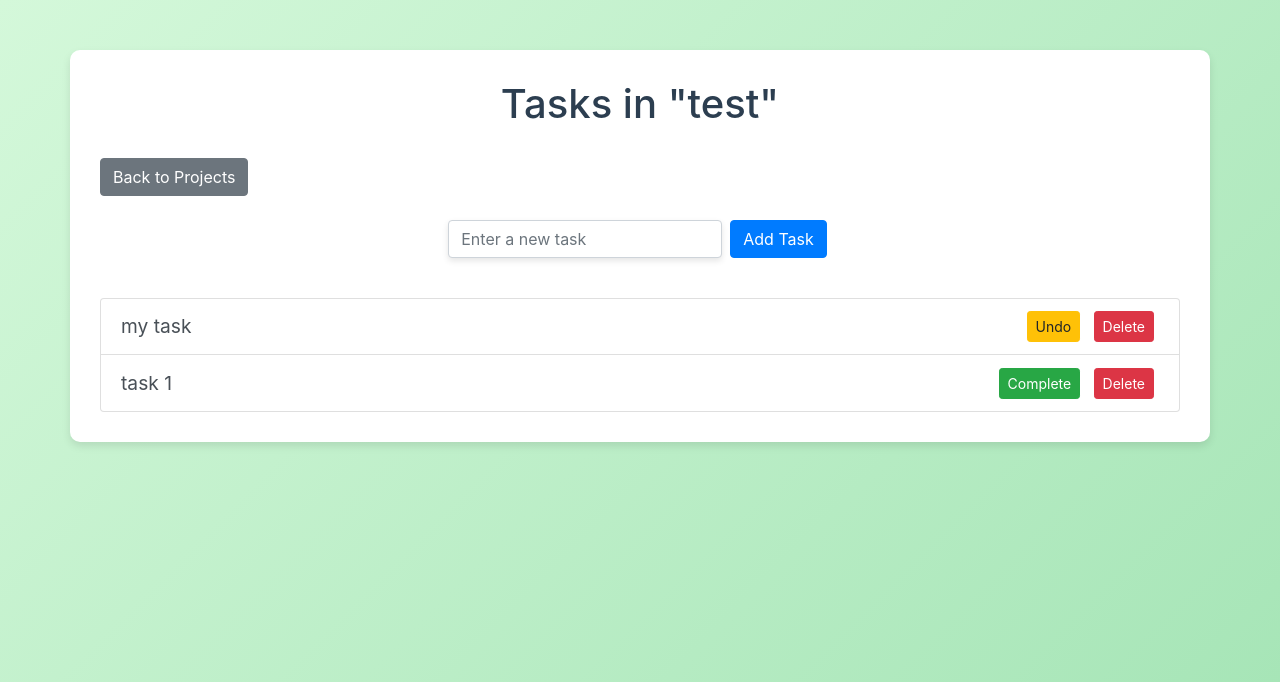
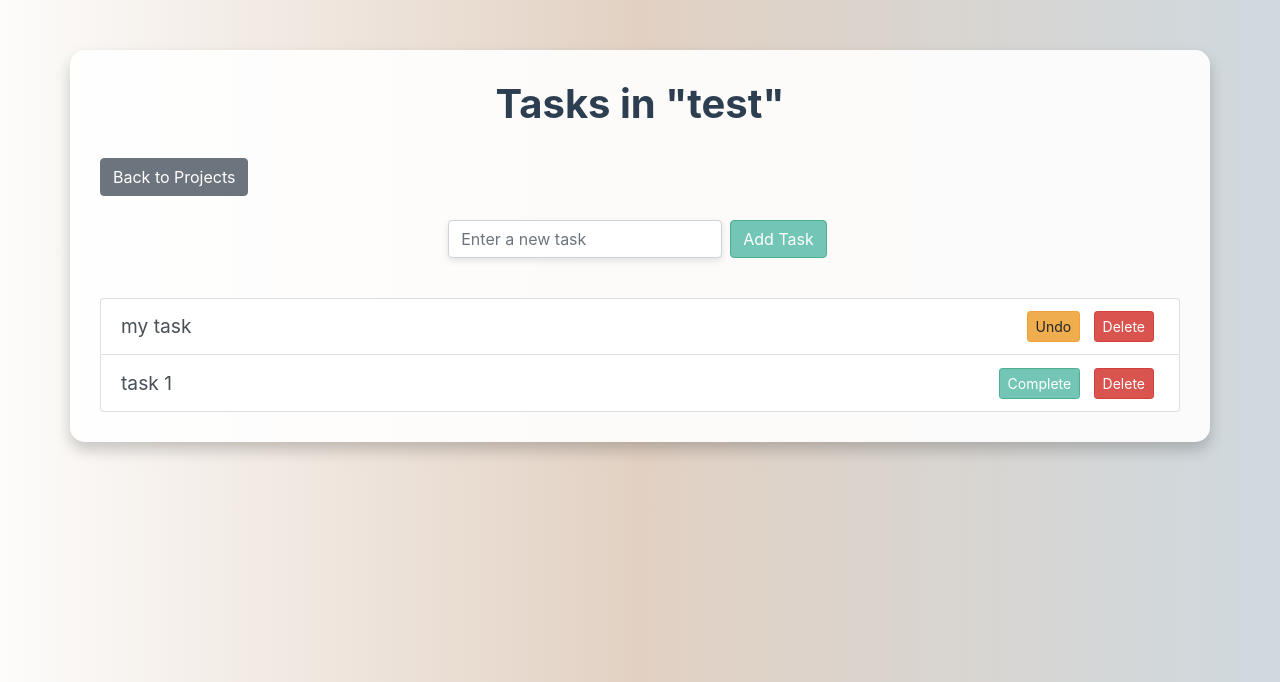
Before and after one commit to jetbrains-academy/FlaskTodoApp, a Flask app: page /project/1 in a window 1280 px wide. Shown: the top 682 px of the page. Run offline with Flask 3, Linux system fonts and the light colour scheme; data comes from the database, SQL or seed files in the repository; both versions use the stored data as it was after the commit; some libraries are stand-ins or nearby versions.

Commit message:
improved background

```diff
--- a/templates/project_tasks.html
+++ b/templates/project_tasks.html
@@ -6,26 +6,27 @@
     <title>{{ project.name }} - Tasks</title>
     <link rel="stylesheet" href="https://stackpath.bootstrapcdn.com/bootstrap/4.5.2/css/bootstrap.min.css">
     <style>
-        /* Enhanced background design */
+        /* Style matching base.html */
         body {
-            background: linear-gradient(135deg, #d4f8da, #a4e4b5); /* Subtle green gradient */
+            background: linear-gradient(to right, #fdfcfb, #e2d1c3, #cfd9df); /* Same soft pastel gradient */
             background-repeat: no-repeat;
-            background-attachment: fixed; /* Fixed position for the gradient */
-            background-size: cover; /* Ensure the gradient covers the entire viewport */
+            background-attachment: fixed; /* Fixed gradient */
+            background-size: cover;
         }
 
         .container {
             margin-top: 50px;
-            background-color: #ffffff; /* White box for content */
-            border-radius: 10px; /* Rounded corners */
-            box-shadow: 0px 4px 8px rgba(0, 0, 0, 0.1); /* Soft shadow for depth */
-            padding: 30px; /* Inner spacing */
+            background-color: rgba(255, 255, 255, 0.9); /* Semi-transparent content box */
+            border-radius: 15px; /* Rounded corners */
+            box-shadow: 0px 8px 15px rgba(0, 0, 0, 0.2); /* Same deeper shadow as base.html */
+            padding: 30px; /* Consistent padding */
         }
 
         h1 {
             font-size: 2.5rem;
-            color: #2c3e50; /* Darker text for better readability */
+            color: #2c3e50; /* Same darker text color */
             text-align: center;
+            font-weight: bold;
             margin-bottom: 30px;
         }
 
@@ -37,22 +38,32 @@
 
         input {
             width: 50%;
-            box-shadow: 0px 3px 6px rgba(0, 0, 0, 0.1);
+            border: none;
+            padding: 10px 15px;
+            border-radius: 5px; /* Rounded input fields consistent with base.html */
+            box-shadow: 0px 3px 6px rgba(0, 0, 0, 0.1); /* Input shadow for consistency */
+            font-size: 1rem;
+        }
+
+        .form-control:focus {
+            outline: none;
+            box-shadow: 0px 0px 6px rgba(100, 181, 246, 0.8); /* Blue glow focus effect */
         }
 
         .list-group-item {
             font-size: 1.2rem;
             color: #495057;
-            transition: background-color 0.2s ease, transform 0.2s ease; /* Add a smooth hover effect */
+            background-color: #ffffff;
+            transition: background-color 0.2s ease, transform 0.2s ease; /* Hover/scale effects */
         }
 
         .list-group-item:hover {
-            background-color: #eef8f1;
-            transform: scale(1.02); /* Slightly grow the item */
+            background-color: #f1f1f1; /* Subtle hover highlight */
+            transform: translateX(5px); /* Glide hover effect */
         }
 
         a {
-            color: #007bff;
+            color: #007bff; /* Matching anchor/link styles */
             text-decoration: none;
         }
 
@@ -62,7 +73,35 @@
         }
 
         .btn {
-            margin-right: 5px;
+            margin-right: 5px; /* Space between buttons */
+        }
+
+        .btn-primary {
+            background-color: #007bff;
+            border-color: #0056b3;
+        }
+
+        .btn-primary:hover {
+            background-color: #0056b3;
+        }
+
+        .btn-success {
+            background-color: #73c6b6; /* Soft green button consistent with base.html */
+            border-color: #4daf90;
+        }
+
+        .btn-success:hover {
+            background-color: #5cae9d;
+        }
+
+        .btn-warning {
+            background-color: #f0ad4e;
+            border-color: #eea236;
+        }
+
+        .btn-danger {
+            background-color: #d9534f;
+            border-color: #d43f3a;
         }
     </style>
 </head>
@@ -75,7 +114,7 @@
         <!-- Add Task Form -->
         <form action="{{ url_for('add_task_to_project', project_id=project.id) }}" method="POST" class="form-inline">
             <input type="text" name="task" class="form-control mr-2" placeholder="Enter a new task" required>
-            <button type="submit" class="btn btn-primary">Add Task</button>
+            <button type="submit" class="btn btn-success">Add Task</button>
         </form>
 
         <!-- Task List -->
```
Also changed, not shown: templates/base.html (+37 -18 lines), instance/todo.db.
